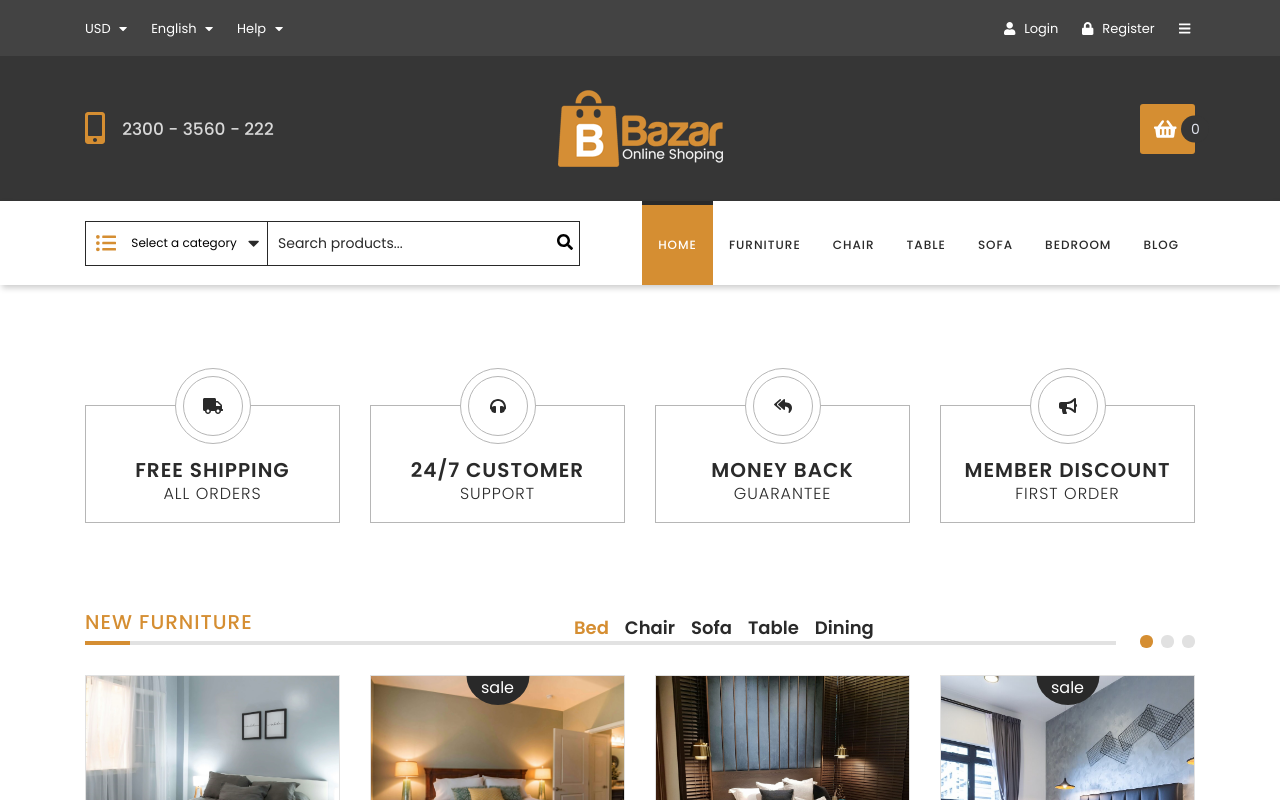
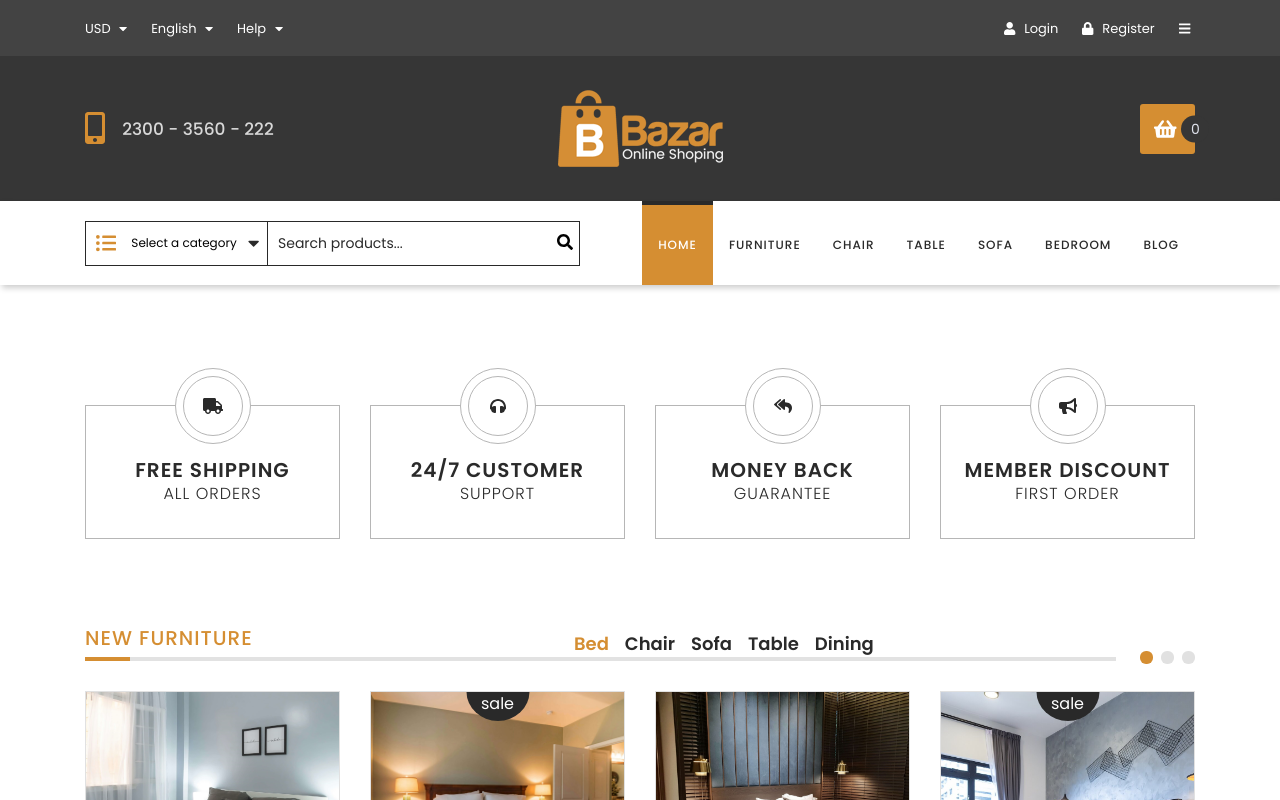
Before and after one commit to matwjablonski/kodilla-wdp-2501, a React (Create React App) app: page / in a window 1280 px wide. Shown: the top 800 px of the page. Built offline with nearby package versions, Linux system fonts and the light colour scheme.

Commit message:
Changing the Bootstrap grid structure for FeatureBoxes && changing styles for FeatureBox && update variables with colors for settings

```diff
--- a/src/components/common/FeatureBox/FeatureBox.module.scss
+++ b/src/components/common/FeatureBox/FeatureBox.module.scss
@@ -1,14 +1,14 @@
 @import "../../../styles/settings.scss";
 
 .root {
-  border: 1px solid #b6b6b6;
+  border: 1px solid $featureBox-border-color;
   text-align: center;
   margin-top: 40px;
 
   .iconWrapper {
     height: 60px;
     transform: translateY(-50%);
-    color: $text-color;
+    color: $featureBox-text-color;
     display: inline-flex;
     justify-content: center;
     align-items: center;
@@ -20,7 +20,7 @@
 
     &::before {
       content: "";
-      border: 1px solid #b6b6b6;
+      border: 1px solid $featureBox-border-color;
       position: absolute;
       top: 50%;
       left: 50%;
@@ -28,7 +28,7 @@
       width: 76px;
       height: 76px;
       border-radius: 100%;
-      background-color: #ffffff;
+      background-color: $featureBox-bg;
       z-index: -1;
     }
 
@@ -41,16 +41,18 @@
       top: 50%;
       left: 50%;
       transform: translate(-50%, -50%);
-      border: 1px solid #b6b6b6;
+      border: 1px solid $featureBox-border-color;
     }
   }
 
   .content {
     text-transform: uppercase;
-    color: rgb(42, 42, 42);
+    color: $featureBox-text-color;
     margin-top: -0.5rem;
     letter-spacing: 1px;
     font-weight: 300;
+    height: 80px;
+    overflow: hidden;
 
     h5 {
       font-weight: 600;
@@ -60,16 +62,16 @@
 
   &.active {
     .iconWrapper {
-      color: #ffffff;
+      color: $featureBox-icon-color;
 
       &::after {
-        background-color: $primary;
-        border-color: $primary;
+        background-color: $featureBox-bg-after;
+        border-color: $featureBox-border-color-after;
       }
     }
 
     .content {
-      color: $primary;
+      color: $featureBox-content-color;
     }
   }
 }
--- a/src/components/features/FeatureBoxes/FeatureBoxes.js
+++ b/src/components/features/FeatureBoxes/FeatureBoxes.js
@@ -19,8 +19,10 @@ const FeatureBoxes = () => {
     <div className={styles.root}>
       <div className='container'>
         <div className='row'>
+          <div className='col-lg-6'>
+            <div className='row'>
               <div
-            className='col-6 col-lg-3 my-3 my-lg-0'
+                className='col-6 col-lg-6 my-3 my-lg-0'
                 onMouseEnter={() => setActiveBox('faTruck')}
                 onMouseLeave={() => setActiveBox(null)}
               >
@@ -32,7 +34,7 @@ const FeatureBoxes = () => {
                 </Link>
               </div>
               <div
-            className='col-6 col-lg-3 my-3 my-lg-0'
+                className='col-6 col-lg-6 my-3 my-lg-0'
                 onMouseEnter={() => setActiveBox('faHeadphones')}
                 onMouseLeave={() => setActiveBox(null)}
               >
@@ -43,24 +45,24 @@ const FeatureBoxes = () => {
                   </FeatureBox>
                 </Link>
               </div>
+            </div>
+          </div>
+          <div className='col-lg-6'>
+            <div className='row'>
               <div
-            className='col-6 col-lg-3 my-3 my-lg-0'
+                className='col-6 col-lg-6 my-3 my-lg-0'
                 onMouseEnter={() => setActiveBox('faReplyAll')}
                 onMouseLeave={() => setActiveBox(null)}
               >
                 <Link to='/' className='text-decoration-none'>
-              <FeatureBox
-                icon={faReplyAll}
-                link={Link}
-                active={activeBox === 'faReplyAll'}
-              >
+                  <FeatureBox icon={faReplyAll} active={activeBox === 'faReplyAll'}>
                     <h5>Money back</h5>
                     <p>guarantee</p>
                   </FeatureBox>
                 </Link>
               </div>
               <div
-            className='col-6 col-lg-3 my-3 my-lg-0'
+                className='col-6 col-lg-6 my-3 my-lg-0'
                 onMouseEnter={() => setActiveBox('faBullhorn')}
                 onMouseLeave={() => setActiveBox(null)}
               >
@@ -74,6 +76,8 @@ const FeatureBoxes = () => {
             </div>
           </div>
         </div>
+      </div>
+    </div>
   );
 };
 
--- a/src/components/features/FeatureBoxes/FeatureBoxes.module.scss
+++ b/src/components/features/FeatureBoxes/FeatureBoxes.module.scss
@@ -1,5 +1,3 @@
-@import "../../../styles/settings.scss";
-
 .root {
   padding: 5rem 0;
 }
--- a/src/styles/settings.scss
+++ b/src/styles/settings.scss
@@ -7,6 +7,7 @@ $grayDarker: #434343;
 $grayDark: #363636;
 $grayMedium: #2a2a2a;
 $formBorderGrayDark: #292929;
+$featureBorderGrayLight: #b6b6b6;
 $white: #ffffff;
 $black: #000000;
 $grayLight: #e1e1e1;
@@ -37,11 +38,12 @@ $button-hover-text-color: $white;
 $button-hover-bg: $grayDark;
 
 $featureBox-bg: $white;
-$featureBox-text-transform-color: $grayMedium;
+$featureBox-text-color: $grayMedium;
 $featureBox-icon-color: $white;
 $featureBox-bg-after: $orange;
-$featureBox-border-color: $orange;
 $featureBox-content-color: $orange;
+$featureBox-border-color: $featureBorderGrayLight;
+$featureBox-border-color-after: $orange;
 
 $productBox-bg: $white;
 $productBox-border: $grayLight;
```
Lines whose indentation alone changed are shown as unchanged.
